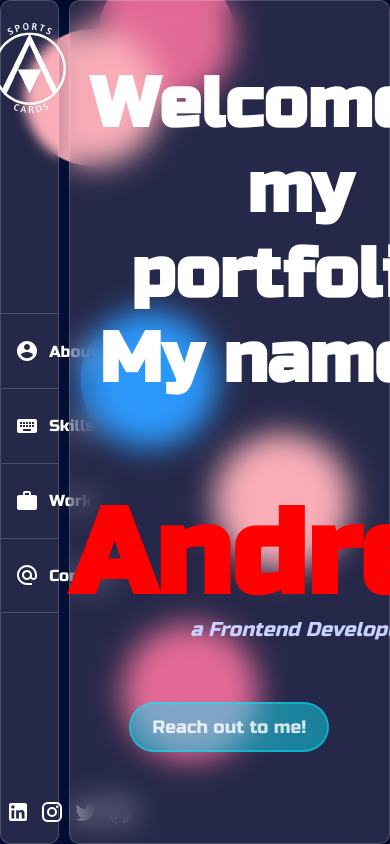
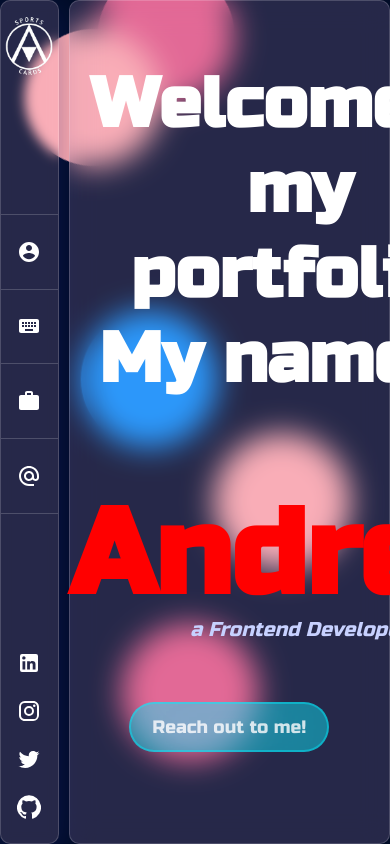
Before and after one commit to amedra13/Web-Portfolio, a React (Create React App) app: page / in a window 390 px wide. Shown: the top 844 px of the page. Built offline with nearby package versions, Linux system fonts and the light colour scheme.

Commit message:
sidbar partial responsiveness

```diff
--- a/src/components/Sidebar.js
+++ b/src/components/Sidebar.js
@@ -1,6 +1,6 @@
 import React from 'react';
+import { Link, NavLink } from 'react-router-dom';
 import Logo from '../images/logo.png';
-import { Link, NavLink } from 'react-router-dom';
 import LinkedInIcon from '@material-ui/icons/LinkedIn';
 import InstagramIcon from '@material-ui/icons/Instagram';
 import TwitterIcon from '@material-ui/icons/Twitter';
@@ -9,8 +9,11 @@ import AccountCircleIcon from '@material-ui/icons/AccountCircle';
 import WorkIcon from '@material-ui/icons/Work';
 import KeyboardIcon from '@material-ui/icons/Keyboard';
 import AlternateEmailIcon from '@material-ui/icons/AlternateEmail';
+import useMediaQuery from '@material-ui/core/useMediaQuery';
 
 const Sidebar = () => {
+	const matches = useMediaQuery('(max-width:900px)');
+
 	return (
 		<div className="sidebar">
 			<div className="sidebar__container">
@@ -21,22 +24,22 @@ const Sidebar = () => {
 				<div className="sidebar__links">
 					<NavLink to="/about" activeClassName="selected">
 						<AccountCircleIcon />
-						About
+						{!matches && <p>About</p>}
 						<span className="animated-bar"></span>
 					</NavLink>
 					<NavLink to="/skills" activeClassName="selected">
 						<KeyboardIcon />
-						Skills
+						{!matches && <p>Skills</p>}
 						<span className="animated-bar"></span>
 					</NavLink>
 					<NavLink to="/work" activeClassName="selected">
 						<WorkIcon />
-						Work
+						{!matches && <p>Work</p>}
 						<span className="animated-bar"></span>
 					</NavLink>
 					<NavLink to="/contact" activeClassName="selected">
 						<AlternateEmailIcon />
-						Contact
+						{!matches && <p>Contact</p>}
 						<span className="animated-bar"></span>
 					</NavLink>
 				</div>
--- a/src/pages/About.js
+++ b/src/pages/About.js
@@ -11,12 +11,12 @@ const About = () => {
 	return (
 		<div className="about">
 			<Grid container spacing={2} className="about__grid">
-				<Grid item xs={12}>
+				<Grid item xs={12} className="about__itemHeader">
 					<div className="about__header">
 						<h1>A little bit about Myself</h1>
 					</div>
 				</Grid>
-				<Grid item xs={12} md={6}>
+				<Grid item xs={12} md={6} className="about__item">
 					<div className="about__container">
 						<h1>Who am I ?</h1>
 						<p>
@@ -36,7 +36,7 @@ const About = () => {
 						</p>
 					</div>
 				</Grid>
-				<Grid item xs={12} md={6}>
+				<Grid item xs={12} md={6} className="about__item">
 					<div className="about__me">
 						<img src={ProfilePhoto} alt="andres medrano" />
 						<p>Redwood City, CA</p>
--- a/src/styles/Mixins.scss
+++ b/src/styles/Mixins.scss
@@ -27,6 +27,7 @@
 	align-items: center;
 	height: 100%;
 	min-height: 100px;
+	max-height: 150px;
 	h1 {
 		margin: 0;
 	}
--- a/src/styles/Sidebar.scss
+++ b/src/styles/Sidebar.scss
@@ -4,6 +4,7 @@
 	top: 0px;
 	align-self: flex-start;
 }
+
 .sidebar__container {
 	height: 100%;
 	background: rgba(219, 181, 238, 0.171);
@@ -21,8 +22,10 @@
 		justify-content: center;
 		margin-top: 10%;
 		img {
-			width: 125px;
-			height: 125px;
+			min-width: 80px;
+			min-height: 80px;
+			max-height: 175px;
+			max-width: 175px;
 		}
 	}
 
@@ -32,9 +35,7 @@
 		height: 300px;
 		display: flex;
 		flex-direction: column;
-		svg {
-			margin-right: 10px;
-		}
+
 		a {
 			position: relative;
 			border-top: 1px solid rgba(255, 255, 255, 0.18);
@@ -43,7 +44,8 @@
 			color: white;
 			display: flex;
 			align-items: center;
-			padding-left: 25%;
+			justify-content: center;
+			// padding-left: 25%;
 			transition: all 200ms;
 			font-family: $main-font;
 			&:hover {
@@ -56,6 +58,9 @@
 					height: 100%;
 					transition: height 300ms;
 				}
+			}
+			p {
+				margin: 0 0 0 10px;
 			}
 		}
 		a:last-child {
@@ -80,12 +85,15 @@
 	}
 	.sidebar__iconLinks {
 		display: flex;
+		flex-wrap: wrap;
+		// flex-direction: column;
 		justify-content: space-evenly;
 		margin-bottom: 10px;
 		a {
+			display: block;
 			color: white;
 			text-decoration: none;
-			margin: 5px;
+			margin: 10px;
 			transition: all 200ms;
 			&:hover {
 				color: $highlight-icon;
```
